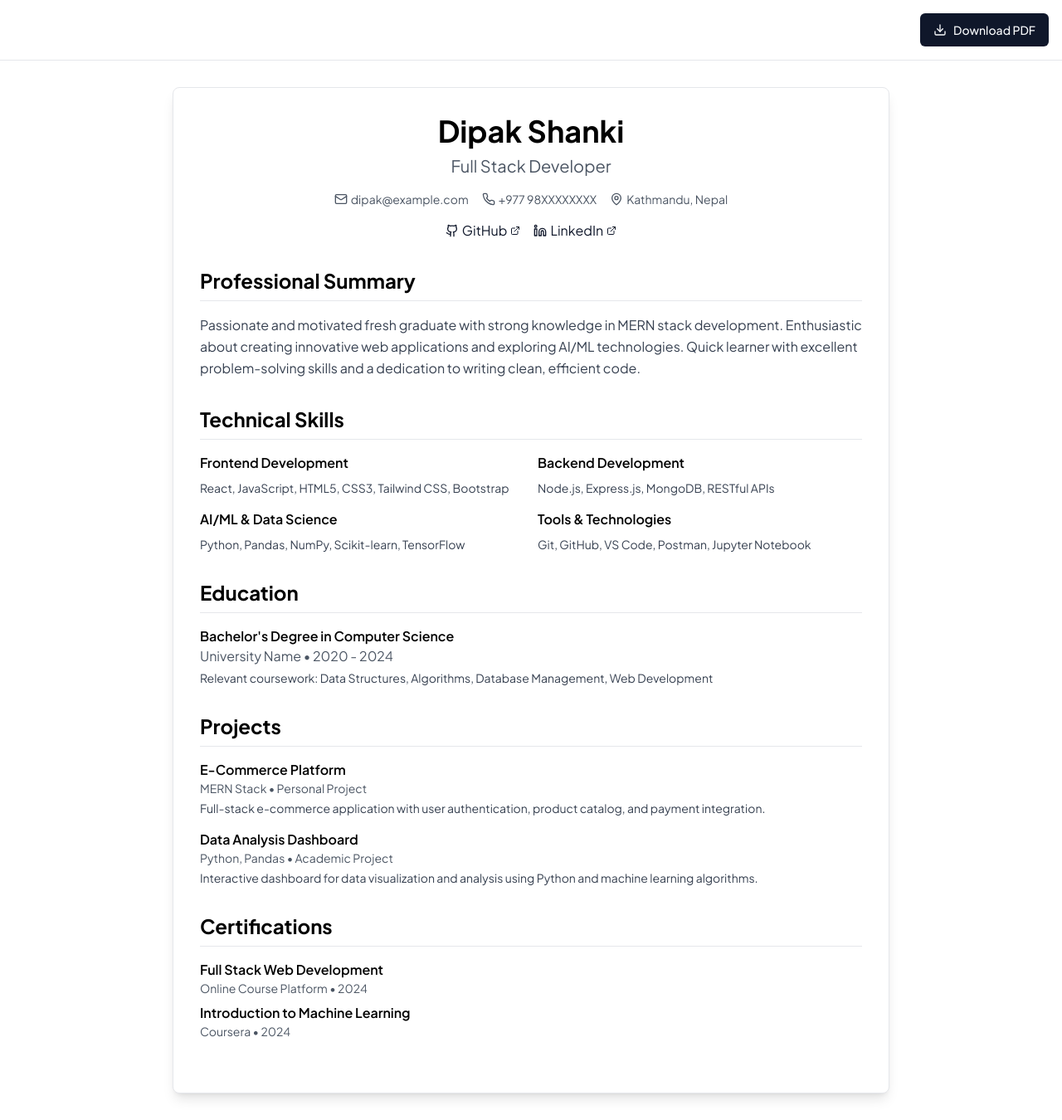
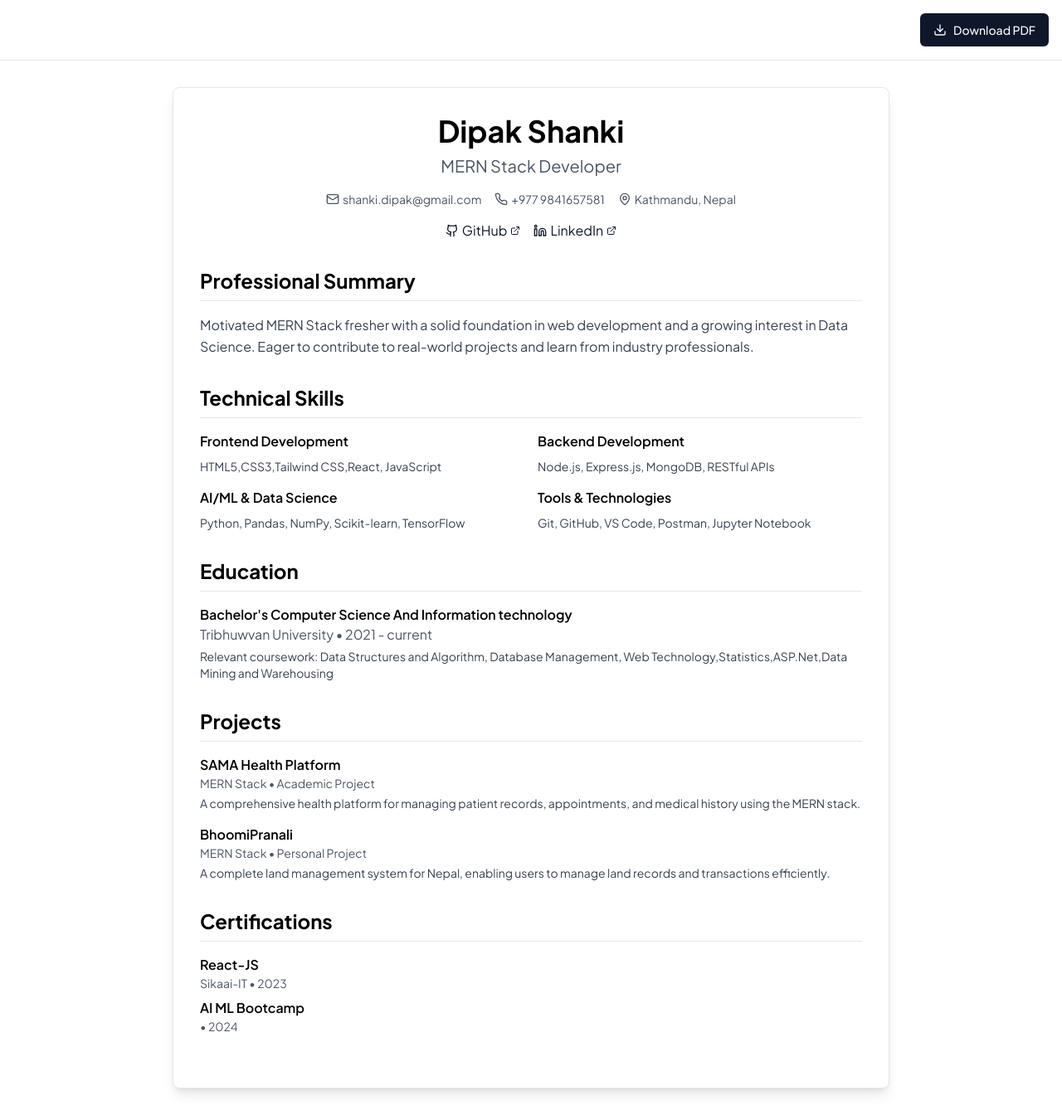
Before and after one commit to dipak-shaaki/Dipak-Portfolio, a Next.js app: page /resume in a window 1280 px wide. Shown: the whole page at 83% size. Built offline with nearby package versions, Linux system fonts and the light colour scheme.

Commit message:
Updated CV

```diff
--- a/app/page.tsx
+++ b/app/page.tsx
@@ -150,7 +150,7 @@ export default function Home() {
           ref={workRef}
           className="min-h-[80vh] flex flex-col justify-center py-16 px-4 sm:px-8 md:px-16 lg:px-24"
         >
-          <div className="w-full max-w-7xl mx-auto mb-4">
+          <div className="w-full max-w-7xl mx-auto mb-3">
             <motion.div
               initial={{ opacity: 0, y: 20 }}
               whileInView={{ opacity: 1, y: 0 }}
@@ -163,7 +163,7 @@ export default function Home() {
             <div className="h-px w-full bg-gray-300 dark:bg-gray-700 mb-6"></div>
           </div>
 
-          <div className="w-full max-w-7xl mx-auto">
+          <div className="w-full max-w-7xl mx-auto ">
             {projects.map((project, index) => (
               <WorkItem
                 key={project.id}
--- a/app/resume/page.tsx
+++ b/app/resume/page.tsx
@@ -54,16 +54,16 @@ export default function ResumePage() {
           {/* Header */}
           <div className="text-center mb-8">
             <h1 className="text-4xl font-bold text-black dark:text-white mb-2">Dipak Shanki</h1>
-            <p className="text-xl text-gray-600 dark:text-gray-400 mb-4">Full Stack Developer</p>
+            <p className="text-xl text-gray-600 dark:text-gray-400 mb-4">MERN Stack Developer</p>
 
             <div className="flex flex-wrap justify-center gap-4 text-sm text-gray-600 dark:text-gray-400">
               <div className="flex items-center">
                 <Mail className="h-4 w-4 mr-1" />
-                dipak@example.com
+                shanki.dipak@gmail.com
               </div>
               <div className="flex items-center">
                 <Phone className="h-4 w-4 mr-1" />
-                +977 98XXXXXXXX
+                +977 9841657581
               </div>
               <div className="flex items-center">
                 <MapPin className="h-4 w-4 mr-1" />
@@ -72,12 +72,12 @@ export default function ResumePage() {
             </div>
 
             <div className="flex justify-center gap-4 mt-4">
-              <Link href="https://github.com" className="flex items-center text-primary hover:underline">
+              <Link href="https://github.com/dipak-shaaki" className="flex items-center text-primary hover:underline">
                 <Github className="h-4 w-4 mr-1" />
                 GitHub
                 <ExternalLink className="h-3 w-3 ml-1" />
               </Link>
-              <Link href="https://linkedin.com" className="flex items-center text-primary hover:underline">
+              <Link href="https://www.linkedin.com/in/dipak-shanki/" className="flex items-center text-primary hover:underline">
                 <Linkedin className="h-4 w-4 mr-1" />
                 LinkedIn
                 <ExternalLink className="h-3 w-3 ml-1" />
@@ -91,9 +91,7 @@ export default function ResumePage() {
               Professional Summary
             </h2>
             <p className="text-gray-700 dark:text-gray-300 leading-relaxed">
-              Passionate and motivated fresh graduate with strong knowledge in MERN stack development. Enthusiastic
-              about creating innovative web applications and exploring AI/ML technologies. Quick learner with excellent
-              problem-solving skills and a dedication to writing clean, efficient code.
+         Motivated MERN Stack fresher with a solid foundation in web development and a growing interest in Data Science. Eager to contribute to real-world projects and learn from industry professionals.
             </p>
           </section>
 
@@ -106,7 +104,7 @@ export default function ResumePage() {
               <div>
                 <h3 className="font-semibold text-black dark:text-white mb-2">Frontend Development</h3>
                 <p className="text-gray-700 dark:text-gray-300 text-sm">
-                  React, JavaScript, HTML5, CSS3, Tailwind CSS, Bootstrap
+                  HTML5,CSS3,Tailwind CSS,React, JavaScript
                 </p>
               </div>
               <div>
@@ -134,10 +132,10 @@ export default function ResumePage() {
               Education
             </h2>
             <div className="mb-4">
-              <h3 className="font-semibold text-black dark:text-white">Bachelor's Degree in Computer Science</h3>
-              <p className="text-gray-600 dark:text-gray-400">University Name • 2020 - 2024</p>
+              <h3 className="font-semibold text-black dark:text-white">Bachelor's Computer Science And Information technology</h3>
+              <p className="text-gray-600 dark:text-gray-400">Tribhuwvan University • 2021 - current</p>
               <p className="text-gray-700 dark:text-gray-300 text-sm mt-1">
-                Relevant coursework: Data Structures, Algorithms, Database Management, Web Development
+                Relevant coursework: Data Structures and Algorithm, Database Management, Web Technology,Statistics,ASP.Net,Data Mining and Warehousing
               </p>
             </div>
           </section>
@@ -149,18 +147,17 @@ export default function ResumePage() {
             </h2>
             <div className="space-y-4">
               <div>
-                <h3 className="font-semibold text-black dark:text-white">E-Commerce Platform</h3>
-                <p className="text-gray-600 dark:text-gray-400 text-sm">MERN Stack • Personal Project</p>
+                <h3 className="font-semibold text-black dark:text-white">SAMA Health Platform</h3>
+                <p className="text-gray-600 dark:text-gray-400 text-sm">MERN Stack • Academic Project</p>
                 <p className="text-gray-700 dark:text-gray-300 text-sm mt-1">
-                  Full-stack e-commerce application with user authentication, product catalog, and payment integration.
+                  A comprehensive health platform for managing patient records, appointments, and medical history using the MERN stack.
                 </p>
               </div>
               <div>
-                <h3 className="font-semibold text-black dark:text-white">Data Analysis Dashboard</h3>
-                <p className="text-gray-600 dark:text-gray-400 text-sm">Python, Pandas • Academic Project</p>
+                <h3 className="font-semibold text-black dark:text-white">BhoomiPranali</h3>
+                <p className="text-gray-600 dark:text-gray-400 text-sm">MERN Stack • Personal Project</p>
                 <p className="text-gray-700 dark:text-gray-300 text-sm mt-1">
-                  Interactive dashboard for data visualization and analysis using Python and machine learning
-                  algorithms.
+                  A complete land management system for Nepal, enabling users to manage land records and transactions efficiently.
                 </p>
               </div>
             </div>
@@ -173,12 +170,12 @@ export default function ResumePage() {
             </h2>
             <div className="space-y-2">
               <div>
-                <h3 className="font-semibold text-black dark:text-white">Full Stack Web Development</h3>
-                <p className="text-gray-600 dark:text-gray-400 text-sm">Online Course Platform • 2024</p>
+                <h3 className="font-semibold text-black dark:text-white">React-JS</h3>
+                <p className="text-gray-600 dark:text-gray-400 text-sm">Sikaai-IT • 2023</p>
               </div>
               <div>
-                <h3 className="font-semibold text-black dark:text-white">Introduction to Machine Learning</h3>
-                <p className="text-gray-600 dark:text-gray-400 text-sm">Coursera • 2024</p>
+                <h3 className="font-semibold text-black dark:text-white">AI ML Bootcamp</h3>
+                <p className="text-gray-600 dark:text-gray-400 text-sm"> • 2024</p>
               </div>
             </div>
           </section>
--- a/components/about-section.tsx
+++ b/components/about-section.tsx
@@ -44,8 +44,7 @@ export default function AboutSection() {
         >
 
           <p className="text-base mb-4 text-black dark:text-white leading-relaxed">
-            Hi, I'm a passionate MERN stack developer with a keen interest in AI and machine learning. I thrive on
-            solving complex problems and building efficient, scalable applications.
+            A learning MERN Stack Developer with a keen interest in AI/ML. I thrive on solving complex problems and continuously learning new technologies. My journey in web development has equipped me with a solid foundation in both frontend and backend technologies, allowing me to build robust and scalable applications.
           </p>
 
           <Link href="/resume">
--- a/components/footer.tsx
+++ b/components/footer.tsx
@@ -27,7 +27,7 @@ export default function Footer() {
               <span className="sr-only">GitHub</span>
             </Link>
             <Link
-              href="https://www.linkedin.com/in/dipak-shanki-02702435a/"
+              href="https://www.linkedin.com/in/dipak-shanki/"
               target="_blank"
               rel="noopener noreferrer"
               className="text-black dark:text-white hover:opacity-70 transition-opacity"
```
